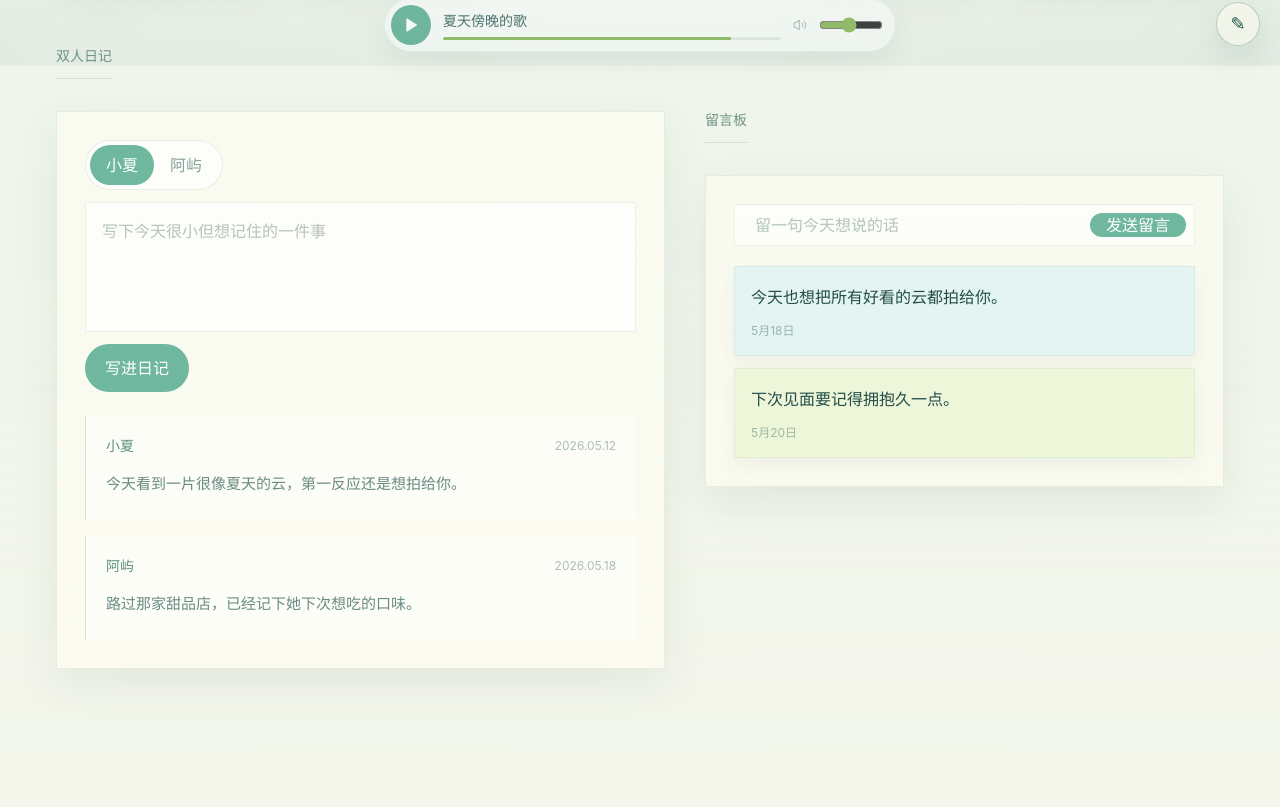
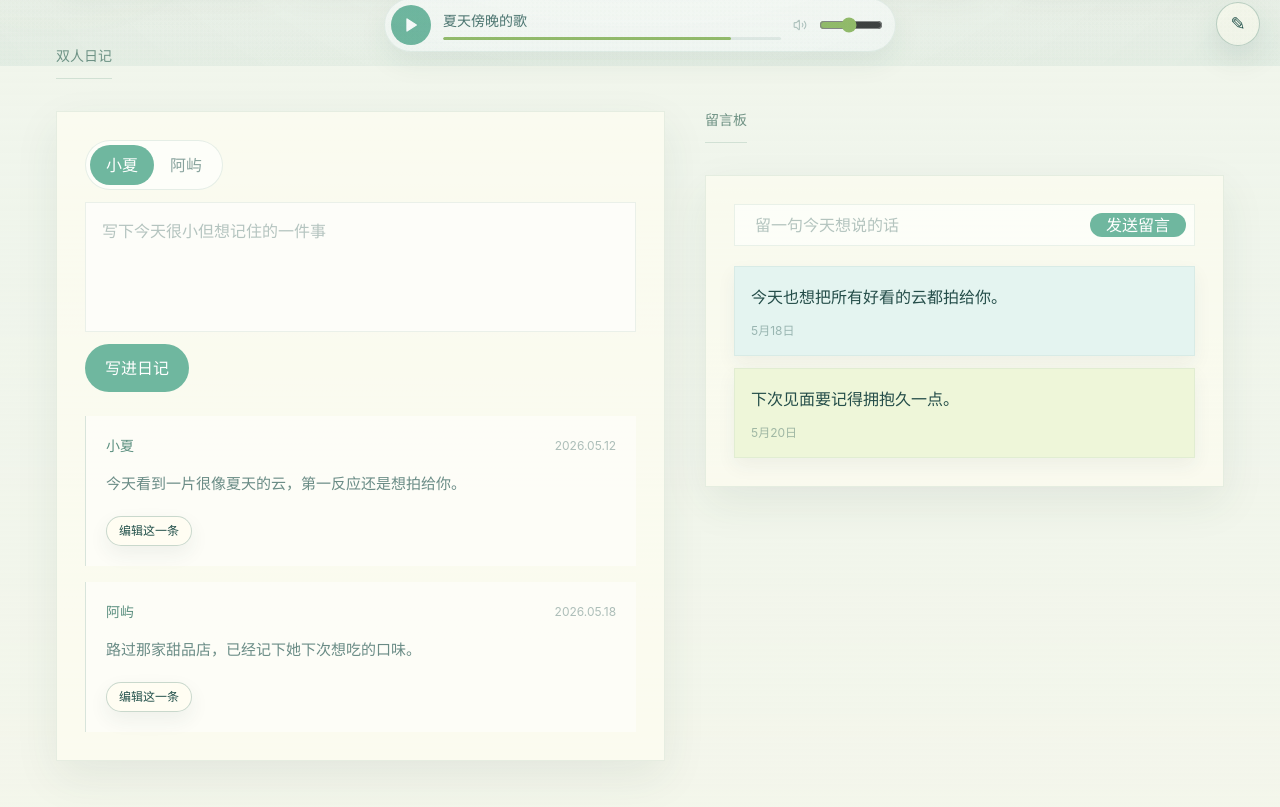
Before and after one commit to lyuxin0205-jpg/personal-love-site, a Next.js app: page /diary in a window 1280 px wide. Shown: the part 734-1541 px from the top of the page. Built offline with nearby package versions, Linux system fonts and the light colour scheme; no server answers; the database is empty.

Commit message:
feat: add diary item edit links

```diff
--- a/components/couple-diary.tsx
+++ b/components/couple-diary.tsx
@@ -2,6 +2,7 @@
 
 import { motion } from "framer-motion";
 import { FormEvent, useState } from "react";
+import { ItemEditLink } from "@/components/item-edit-link";
 import { useContent } from "@/lib/content-store";
 
 export function CoupleDiary() {
@@ -43,6 +44,7 @@ export function CoupleDiary() {
               <p className="text-xs text-[#315f5a]/40">{entry.date}</p>
             </div>
             <p className="text-[15px] leading-8 text-[#315f5a]/72">{entry.text}</p>
+            <ItemEditLink section="diarySeeds" item={index} className="mt-4" />
           </motion.article>
         ))}
       </div>
```
